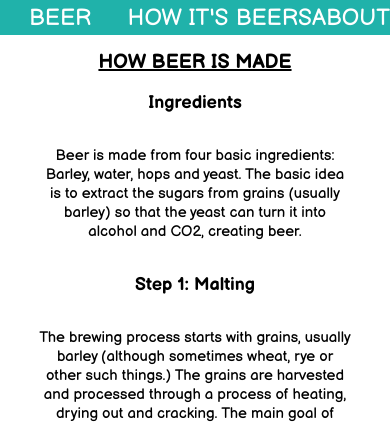
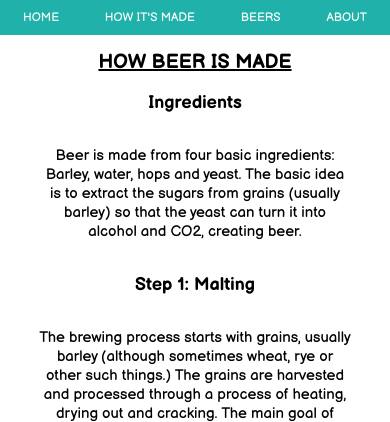
Before and after one commit to acwander/beer-aficionado, a PHP site: page / in a window 390 px wide. Shown: the top 422 px of the page. Run offline with PHP 8.4, Linux system fonts and the light colour scheme; some libraries are stand-ins or nearby versions.

Commit message:
styled nav for mobile

```diff
--- a/css/style.css
+++ b/css/style.css
@@ -48,6 +48,14 @@ a:active {
 
 .nav-item:hover {
   color: gray;
+}
+
+/* mobile styling */
+@media (max-width: 600px) {
+  .nav-item {
+    margin: 1rem 0;
+    font-size: 1.2rem;
+  }
 }
 
 /* main content styles */
--- a/index.html
+++ b/index.html
@@ -23,7 +23,7 @@
       <div id="header">
         <header>
           <nav class="nav-container">
-            <div class="nav-item"><a href="#">Beer Database</a></div>
+            <div class="nav-item"><a href="#">Home</a></div>
             <div class="nav-item">
               <a href="#how-its-made">How It's Made</a>
             </div>
```
